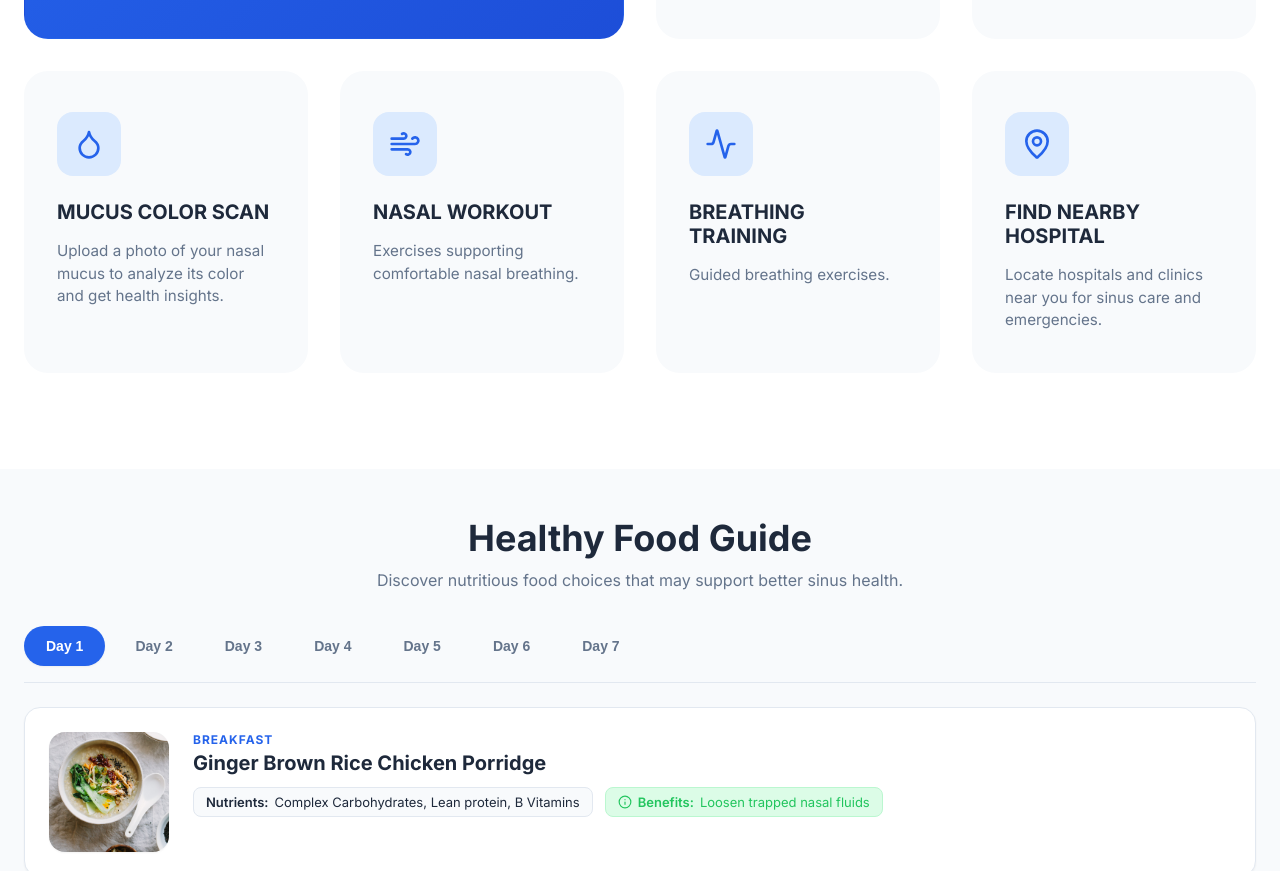
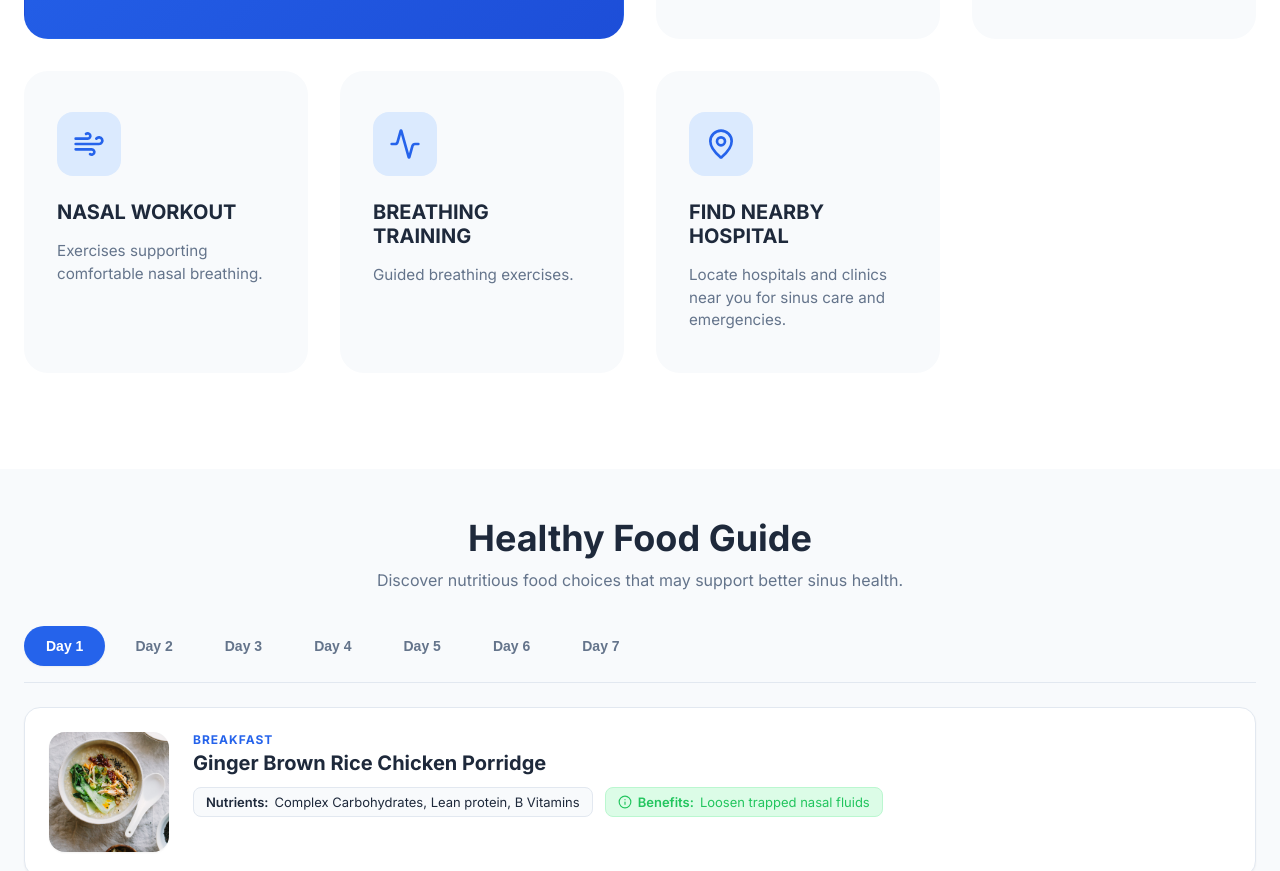
Before and after one commit to Agungprasethia/safe-sinus-care, a React (Vite) app in the folder safe-app/: page / in a window 1280 px wide. Shown: the part 1300-2171 px from the top of the page. Built offline with nearby package versions, Linux system fonts and the light colour scheme; no server answers.

Commit message:
feat: remove mucus color scan from main page

```diff
--- a/safe-app/src/App.jsx
+++ b/safe-app/src/App.jsx
@@ -12,7 +12,6 @@ import ArticlesModal from './components/modals/ArticlesModal';
 import FoodGuideModal from './components/modals/FoodGuideModal';
 import WorkoutModal from './components/modals/WorkoutModal';
 import BreathingModal from './components/modals/BreathingModal';
-import MucusScanModal from './components/modals/MucusScanModal';
 import HospitalFinderModal from './components/modals/HospitalFinderModal';
 
 function App() {
@@ -33,7 +32,6 @@ function App() {
       case 'chatbot': return <ChatbotModal />;
       case 'workout': return <WorkoutModal />;
       case 'breathing': return <BreathingModal />;
-      case 'mucus': return <MucusScanModal />;
       case 'hospital': return <HospitalFinderModal />;
       default: return null;
     }
--- a/safe-app/src/components/FeatureGrid.jsx
+++ b/safe-app/src/components/FeatureGrid.jsx
@@ -21,12 +21,7 @@ const features = [
     description: 'Chat with an intelligent sinus health assistant.',
     icon: <MessageSquare size={32} />
   },
-  {
-    id: 'mucus',
-    title: 'MUCUS COLOR SCAN',
-    description: 'Upload a photo of your nasal mucus to analyze its color and get health insights.',
-    icon: <Droplet size={32} />
-  },
+
   {
     id: 'workout',
     title: 'NASAL WORKOUT',
```
